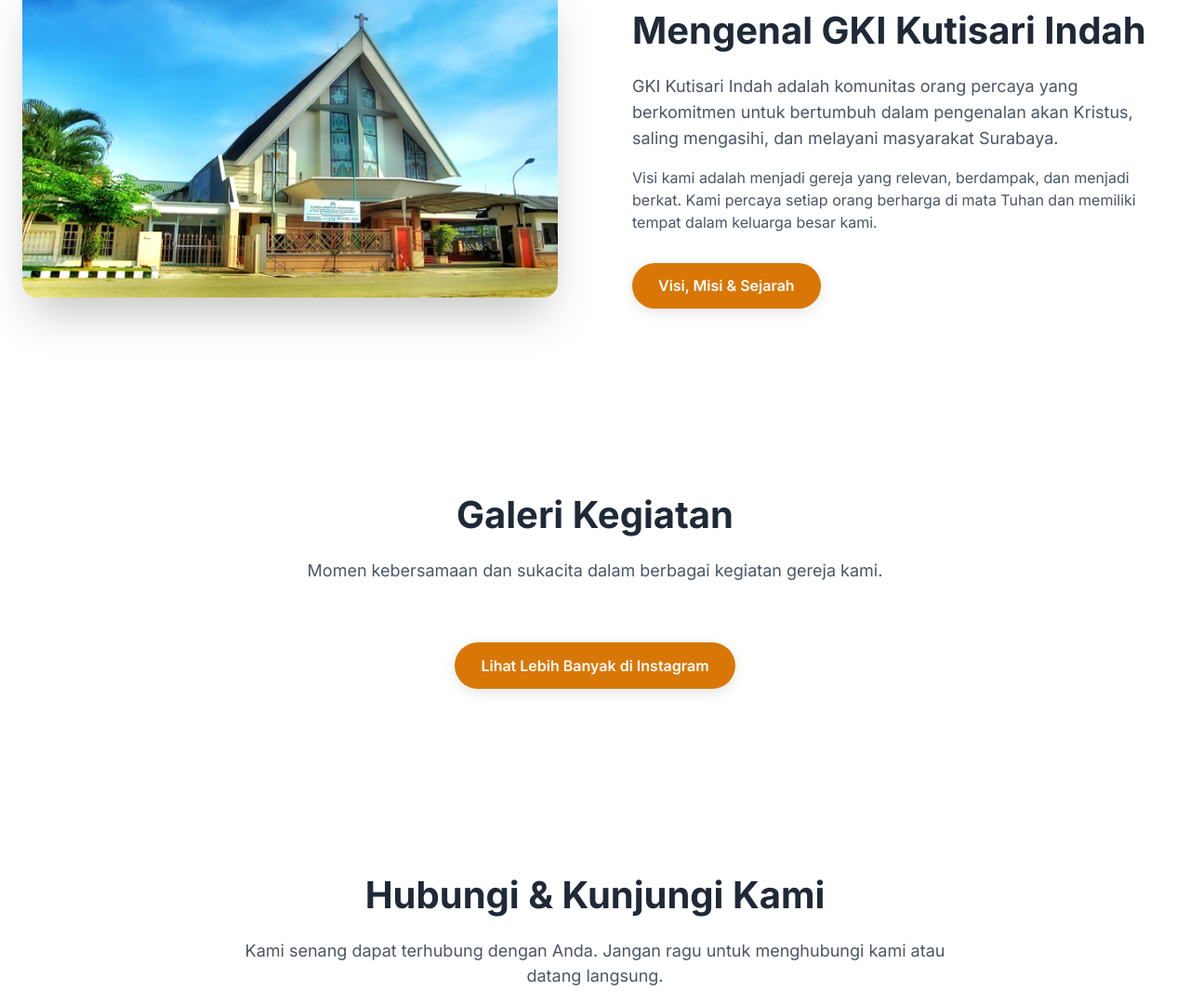
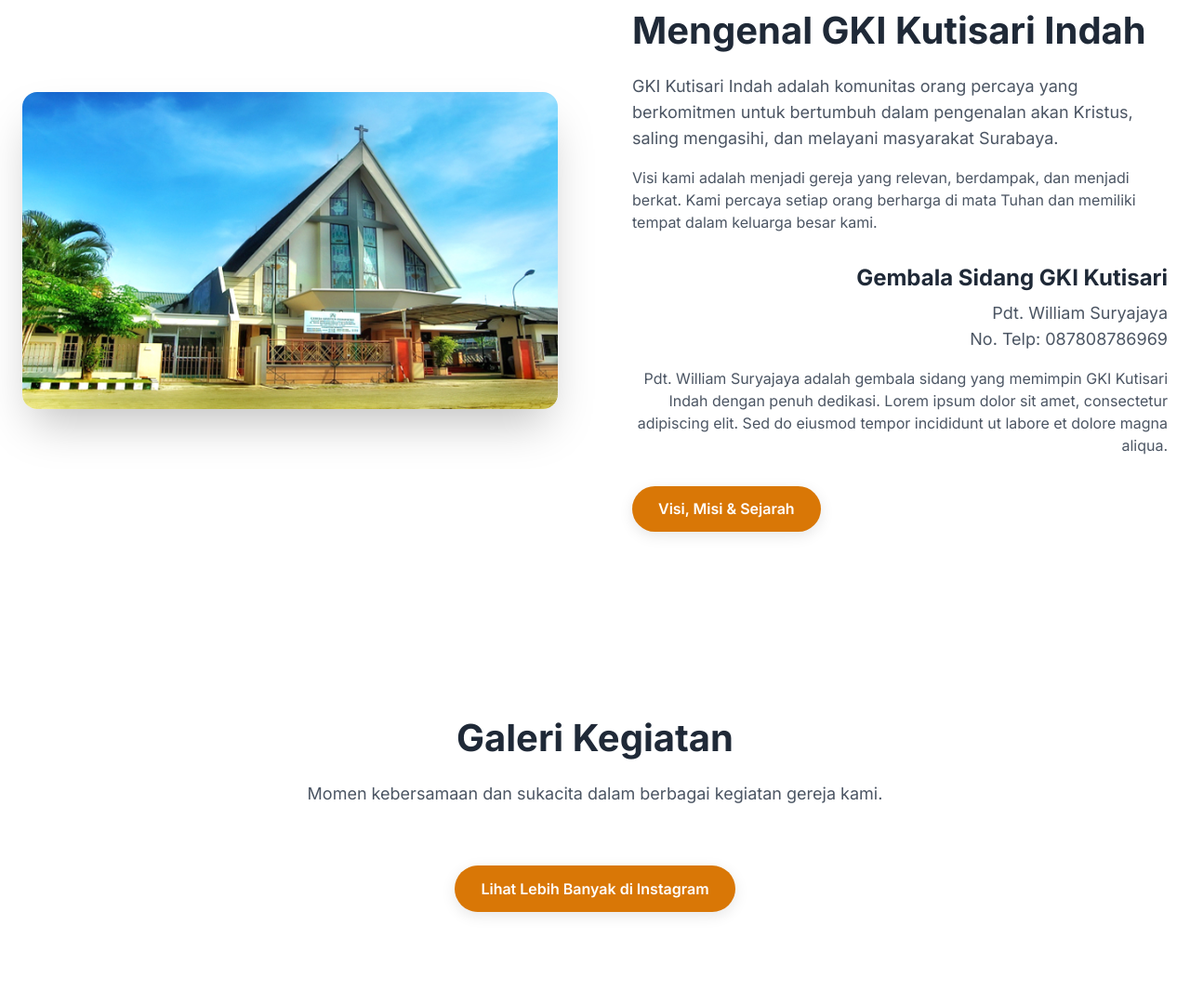
Before and after one commit to c14220110/gki-public-web, a plain HTML site: page index.html in a window 1280 px wide. Shown: the part 2086-3166 px from the top of the page at 93% size. Drawn offline with nearby package versions, Linux system fonts and the light colour scheme; no server answers.

Commit message:
pesan commit

```diff
--- a/index.html
+++ b/index.html
@@ -564,6 +564,28 @@
                 Visi kami adalah menjadi gereja yang relevan, berdampak, dan
                 menjadi berkat. Kami percaya setiap orang berharga di mata Tuhan
                 dan memiliki tempat dalam keluarga besar kami.
+              </p>
+              <h3
+                class="text-2xl font-bold mt-8 text-right"
+                style="color: var(--color-text-main)"
+              >
+                Gembala Sidang GKI Kutisari
+              </h3>
+              <p
+                class="mt-2 text-lg text-right"
+                style="color: var(--color-text-secondary)"
+              >
+                Pdt. William Suryajaya<br />
+                No. Telp: 087808786969
+              </p>
+              <p
+                class="mt-4 text-right"
+                style="color: var(--color-text-secondary)"
+              >
+                Pdt. William Suryajaya adalah gembala sidang yang memimpin GKI
+                Kutisari Indah dengan penuh dedikasi. Lorem ipsum dolor sit
+                amet, consectetur adipiscing elit. Sed do eiusmod tempor
+                incididunt ut labore et dolore magna aliqua.
               </p>
               <a href="#" class="btn btn-primary mt-8">Visi, Misi & Sejarah</a>
             </div>
```
Also changed, not shown: 2 other files.
